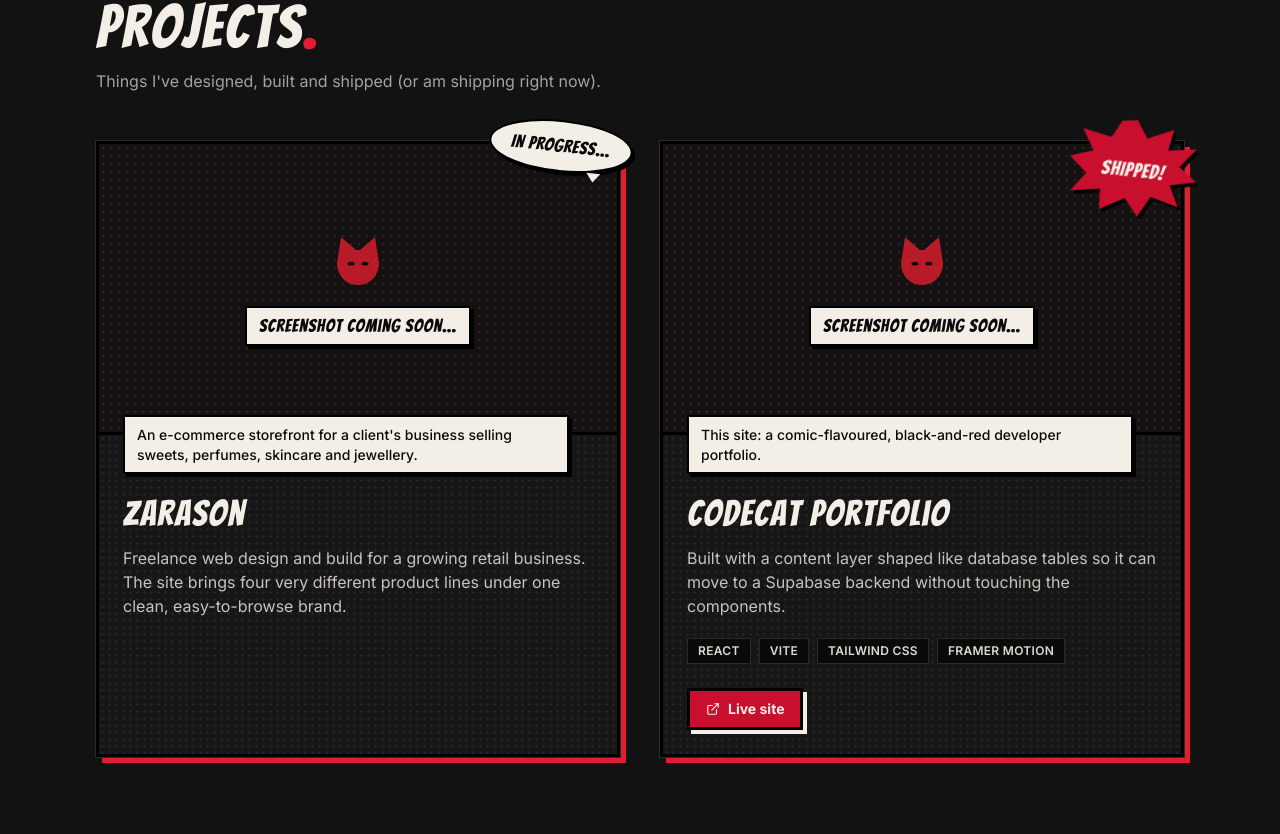
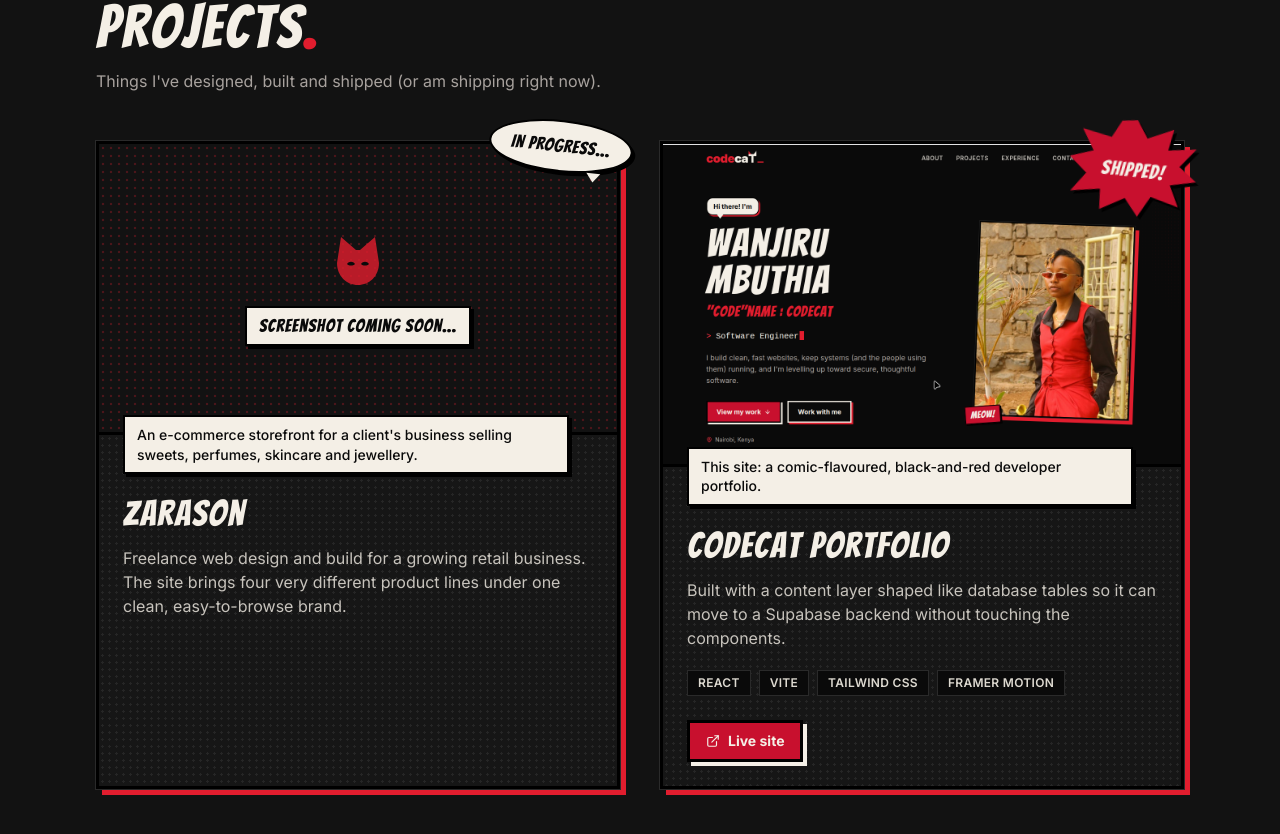
Before and after one commit to TlasaraDevs/codecat, a React (Vite) app: page / in a window 1280 px wide. Shown: the part 2437-3271 px from the top of the page. Built offline with nearby package versions, Linux system fonts and the light colour scheme.

Commit message:
codecat: show the portfolio screenshot on its project card

```diff
--- a/src/data/projects.js
+++ b/src/data/projects.js
@@ -32,7 +32,7 @@ export const projects = [
     description:
       "Built with a content layer shaped like database tables so it can move to a Supabase backend without touching the components.",
     tech: ["React", "Vite", "Tailwind CSS", "Framer Motion"],
-    screenshot_url: "",
+    screenshot_url: "/images/portfolio.png",
     github_url: "",
     live_url: "https://codecat.tlasara.dev",
     status: "shipped",
```
